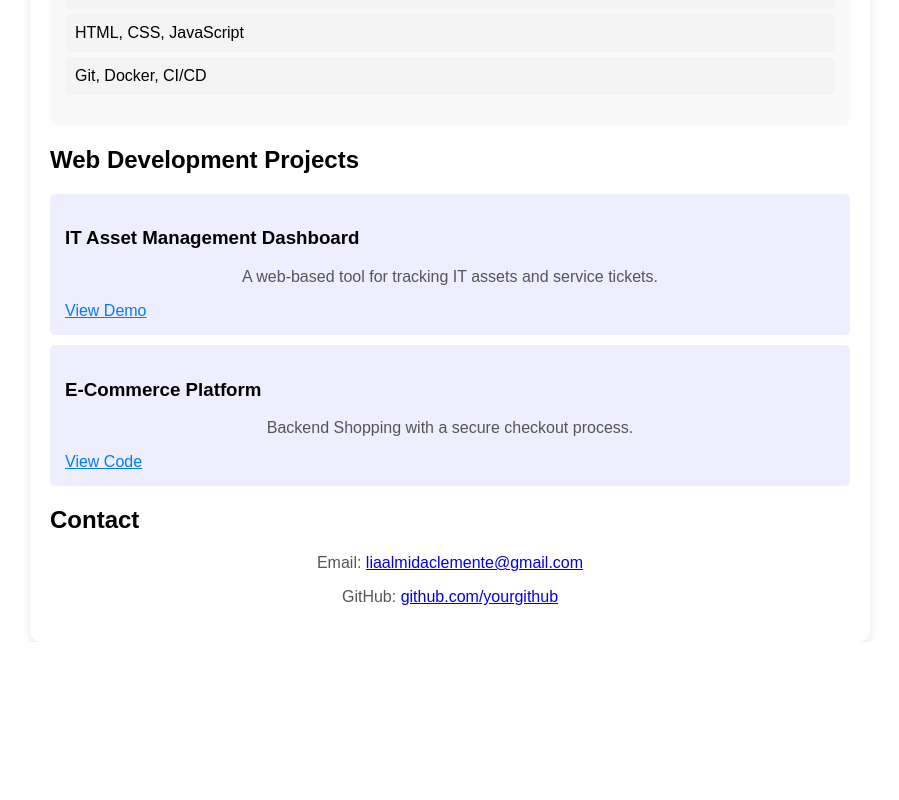
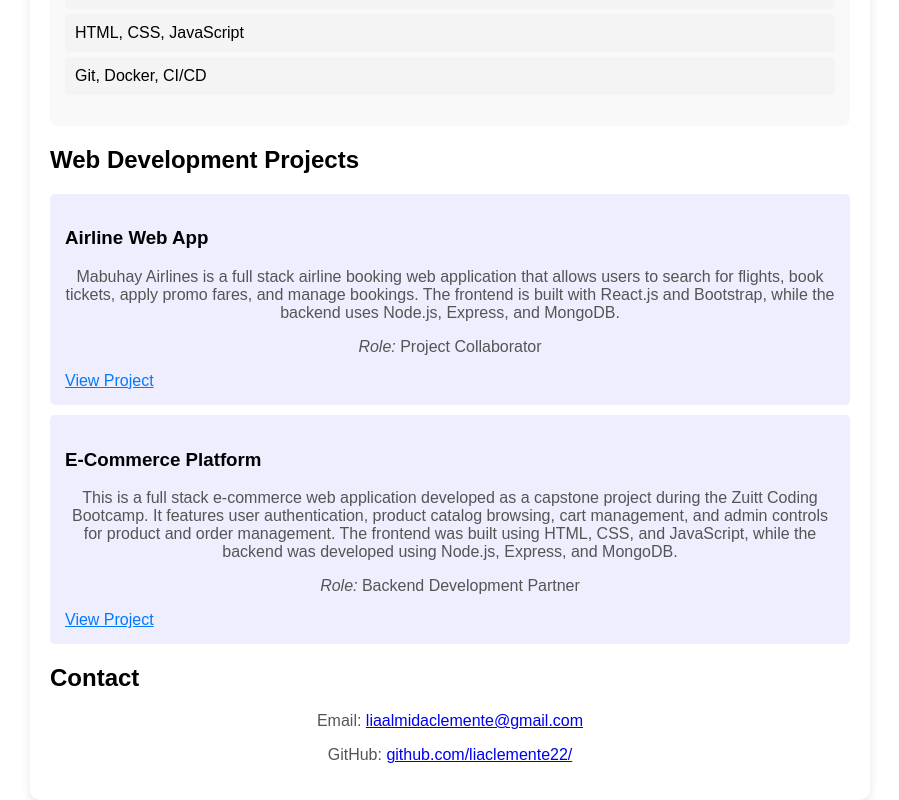
Before and after one commit to liaclemente22/myportfolio, a React (Create React App) app: page /web-dev in a window 1280 px wide. Shown: the part 419-1219 px from the top of the page, without its empty margins (190-1089 px from the left). Before the commit the page ends 1061 px from the top, so only its background shows below. Built offline with nearby package versions, Linux system fonts and the light colour scheme.

Commit message:
Update some project details and contact

```diff
--- a/src/pages/Home.js
+++ b/src/pages/Home.js
@@ -17,8 +17,18 @@ const Home = () => {
           <Link to="/it-support" className="role-btn">IT Support Portfolio</Link>
           <Link to="/web-dev" className="role-btn">Web Developer Portfolio</Link>
           <Link to="/real-estate" className="role-btn">Real Estate Portfolio</Link>
+
         </div>
       </section>
+
+
+    <section className="other">
+      <h2>Other Work Explorations</h2>
+      <div className="role-buttons">
+       <a href="https://lifeandchances.com/" target="_blank" rel="noopener noreferrer" className="role-btn">WordPress Web Development Creation</a>
+       </div>
+      </section>
+
 
       {/* About Section */}
       <section className="about">
--- a/src/pages/RealEstate.jsx
+++ b/src/pages/RealEstate.jsx
@@ -21,13 +21,13 @@ const RealEstate = () => {
       <section className="projects">
         <h2>Featured Properties</h2>
         <div className="project">
-          <h3>Avida Lifestyle Condo in Metro Manila</h3>
+          <h3>Residential Condo in Metro Manila</h3>
           <p>3-bed, 2-bath condo in a prime location. Modern amenities included.</p>
           <a href="" target="_blank">View Listing</a>
         </div>
 
         <div className="project">
-          <h3>Amaia Residential Condo Units</h3>
+          <h3>House and Lot Properties</h3>
           <p>Afforadable and quality property development by Avida.</p>
           <a href="" target="_blank">View Listing</a>
         </div>
@@ -37,7 +37,7 @@ const RealEstate = () => {
       <footer>
         <h2>Contact</h2>
         <p>Email: <a href="mailto:liaalmidaclemente@gmail.com">liaalmidaclemente@gmail.com</a></p>
-        <p>LinkedIn: <a href="https://linkedin.com/in/yourlinkedin" target="_blank">linkedin.com/in/yourlinkedin</a></p>
+        <p>LinkedIn: <a href="https://www.linkedin.com/in/lia-almida-clemente-116690142/" target="_blank">linkedin.com/in/lia-almida-clemente-116690142/</a></p>
       </footer>
     </div>
   );
--- a/src/pages/WebDev.jsx
+++ b/src/pages/WebDev.jsx
@@ -23,15 +23,17 @@ const WebDev = () => {
       <section className="projects">
         <h2>Web Development Projects</h2>
         <div className="project">
-          <h3>IT Asset Management Dashboard</h3>
-          <p>A web-based tool for tracking IT assets and service tickets.</p>
-          <a href="https://yourdemo.com" target="_blank">View Demo</a>
+          <h3>Airline Web App</h3>
+          <p>Mabuhay Airlines is a full stack airline booking web application that allows users to search for flights, book tickets, apply promo fares, and manage bookings. The frontend is built with React.js and Bootstrap, while the backend uses Node.js, Express, and MongoDB. </p>
+          <p><em>Role:</em> Project Collaborator</p>
+          <a href="https://mabuhay-airlines-fs.vercel.app/" target="_blank">View Project</a>
         </div>
 
         <div className="project">
           <h3>E-Commerce Platform</h3>
-          <p>Backend Shopping with a secure checkout process.</p>
-          <a href="https://documenter.getpostman.com/view/39840072/2sB2cUB3MA" target="_blank">View Code</a>
+          <p>This is a full stack e-commerce web application developed as a capstone project during the Zuitt Coding Bootcamp. It features user authentication, product catalog browsing, cart management, and admin controls for product and order management. The frontend was built using HTML, CSS, and JavaScript, while the backend was developed using Node.js, Express, and MongoDB.</p>
+          <p><em>Role:</em> Backend Development Partner</p>
+          <a href="http://zuitt-bootcamp-prod-521-8370-clemente.s3-website.us-east-1.amazonaws.com/" target="_blank">View Project</a>
         </div>
       </section>
 
@@ -39,7 +41,7 @@ const WebDev = () => {
       <footer>
         <h2>Contact</h2>
         <p>Email: <a href="mailto:liaalmidaclemente@gmail.com">liaalmidaclemente@gmail.com</a></p>
-        <p>GitHub: <a href="https://github.com/yourgithub" target="_blank">github.com/yourgithub</a></p>
+        <p>GitHub: <a href="https://github.com/liaclemente22/" target="_blank">github.com/liaclemente22/</a></p>
       </footer>
     </div>
   );
```
